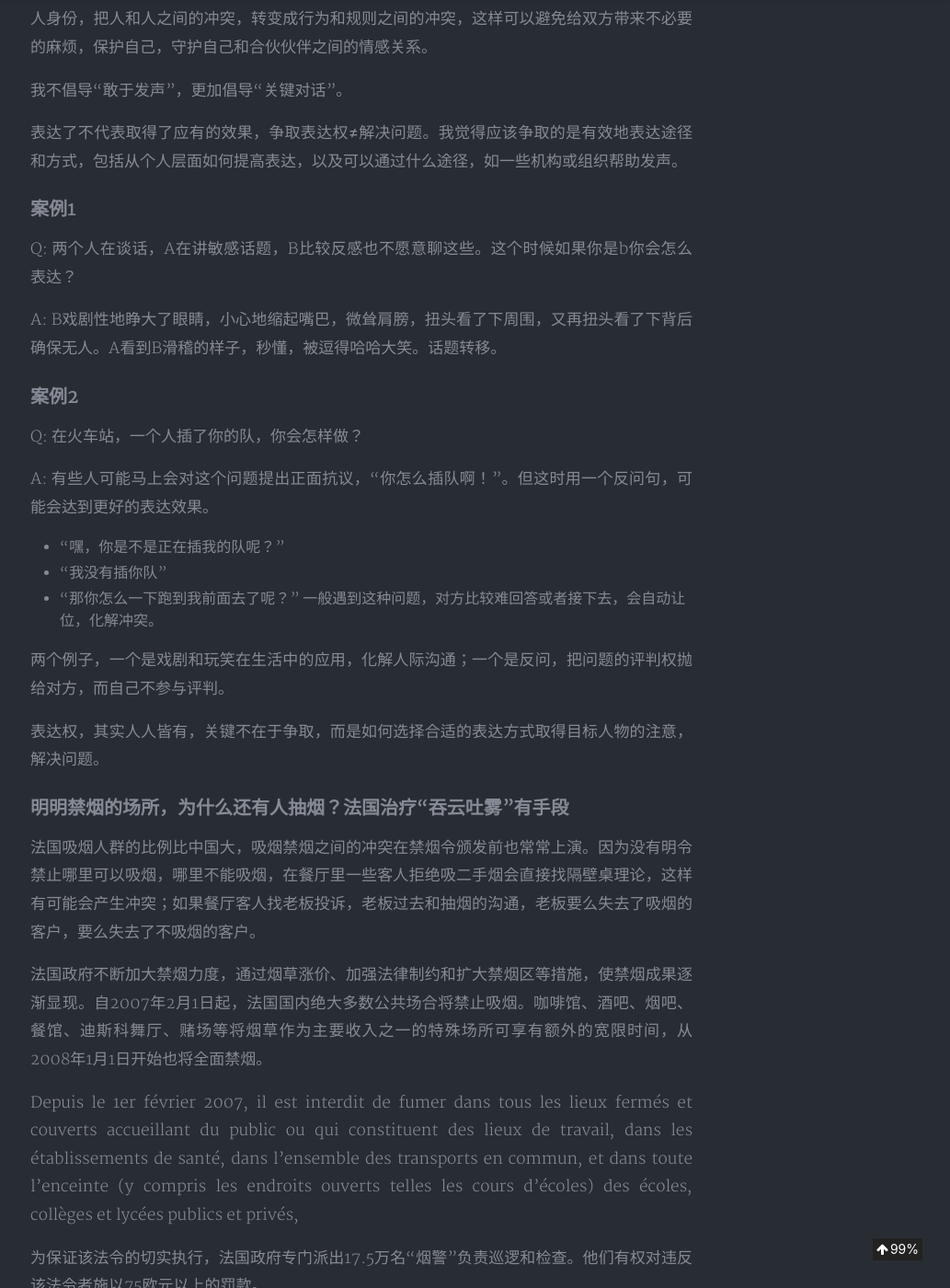
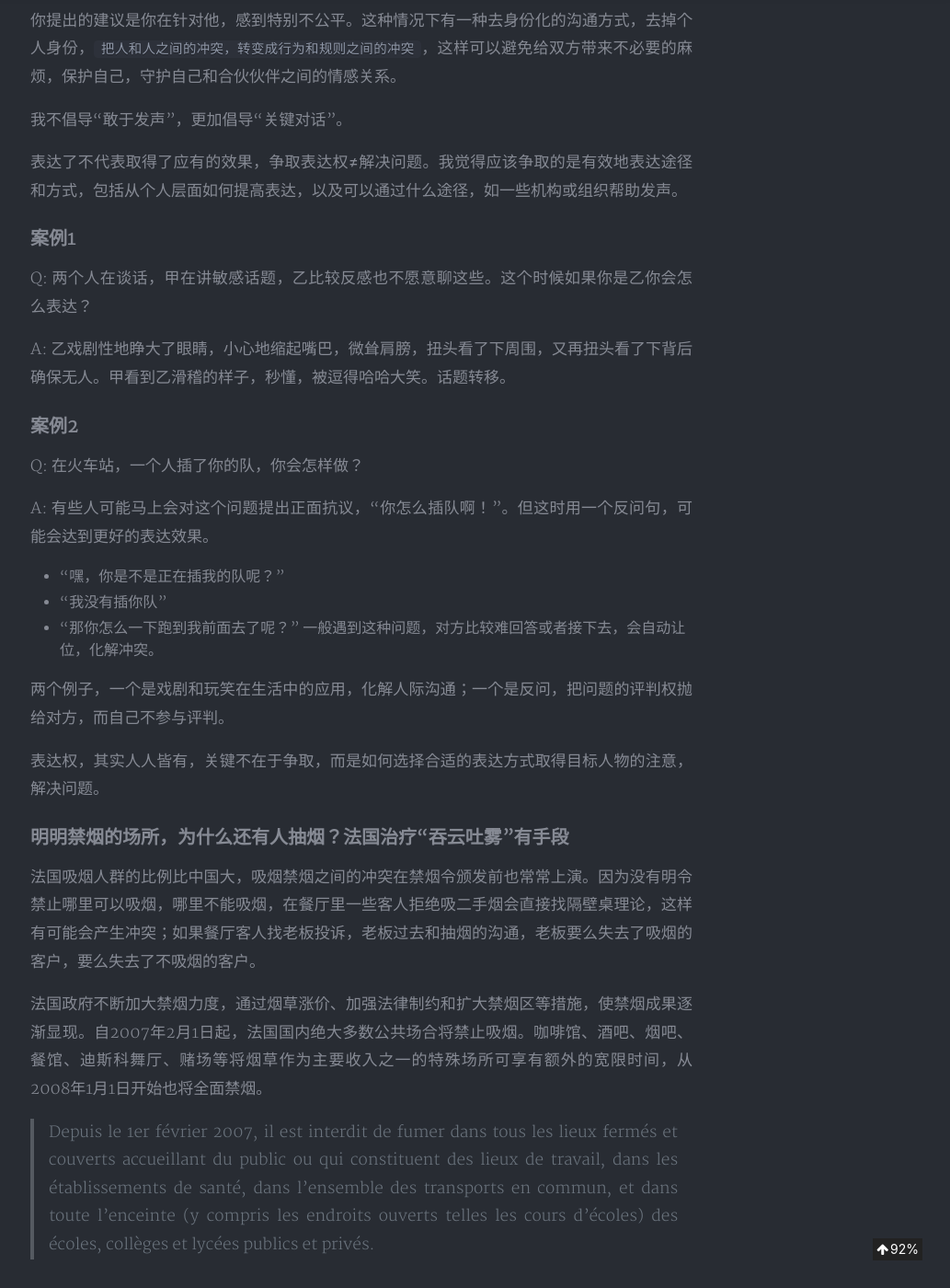
Before and after one commit to aJiea/ajiea.github.io, a Jekyll site: the page built from _posts/2021-04-05-cigarette.md, in a window 1280 px wide and 1400 px high, scrolled down 980 px. Shown: the whole window at 92% size, without its empty margins (247-1280 px from the left). Built offline with Jekyll 4.4.1, drawn with Linux system fonts in a browser that asks for light colours; nearby versions of some CDN libraries; comment, search, counter and statistics services are not loaded; a style sheet for code colours, icons or effects is not loaded; some of the changed text lies outside the part shown.

Commit message:
Update 2021-04-05-cigarette.md

```diff
--- a/_posts/2021-04-05-cigarette.md
+++ b/_posts/2021-04-05-cigarette.md
@@ -10,23 +10,38 @@ categories: 'SELF-MANAGEMENT'
 
 
 3月29日晚，女子在火锅店制止邻桌吸烟被泼不明液体，男子当众嚣张放言“抽烟跟你有关系吗？”
+<br/>
 
 这件事发生后我接到一个访谈，其中一个被问到的问题：``为什么遇到不公时要敢于发声？``
+<br/>
+
 
 ## 敢于发声or发声给谁听？
-敢于发声的目的不是勇敢，也不是发声，而是解决冲突。火锅店抽烟事件挺常见，我也不喜欢抽二手烟，遇到这种情况，通常会告诉服务员，让服务员去调停。就餐环境的系统由餐厅来维护，个人就餐和邻桌就餐共享这个环境，如果环境受到污染，并不是自己这桌和隔壁桌之间的矛盾，而是消费者和餐厅环境管理之间的矛盾。“抽烟跟你有关系吗？”确实没有直接关系，但是有间接关系。
+敢于发声的目的不是勇敢，也不是发声，而是解决冲突。
+<br/>
+
+火锅店抽烟事件挺常见，我也不喜欢抽二手烟，遇到这种情况，通常会告诉服务员，让服务员去调停。就餐环境的系统由餐厅来维护，个人就餐和邻桌就餐共享这个环境，如果环境受到污染，并不是自己这桌和隔壁桌之间的矛盾，而是消费者和餐厅环境管理之间的矛盾。
+<br/>
+
+所以“抽烟跟你有关系吗？”确实没有直接关系，但是有间接关系。
+<br/>
+
 
 ## 去掉个人身份的沟通方式，化解冲突
-在公司管理，同伴合作中也会遇到类似问题，很常见。比如你给别人提出一个建议，一些人觉得你提出的建议是你在针对他，感到特别不公平。这种情况下有一种去身份化的沟通方式，去掉个人身份，把人和人之间的冲突，转变成行为和规则之间的冲突，这样可以避免给双方带来不必要的麻烦，保护自己，守护自己和合伙伙伴之间的情感关系。
+在公司管理，同伴合作中也会遇到类似问题，很常见。比如你给别人提出一个建议，一些人觉得你提出的建议是你在针对他，感到特别不公平。这种情况下有一种去身份化的沟通方式，去掉个人身份，``把人和人之间的冲突，转变成行为和规则之间的冲突``，这样可以避免给双方带来不必要的麻烦，保护自己，守护自己和合伙伙伴之间的情感关系。
+<br/>
 
 我不倡导“敢于发声”，更加倡导“关键对话”。
+<br/>
 
 表达了不代表取得了应有的效果，争取表达权≠解决问题。我觉得应该争取的是有效地表达途径和方式，包括从个人层面如何提高表达，以及可以通过什么途径，如一些机构或组织帮助发声。
+<br/>
 
 ### 案例1
-Q: 两个人在谈话，A在讲敏感话题，B比较反感也不愿意聊这些。这个时候如果你是b你会怎么表达？
+Q: 两个人在谈话，甲在讲敏感话题，乙比较反感也不愿意聊这些。这个时候如果你是乙你会怎么表达？
 
-A: B戏剧性地睁大了眼睛，小心地缩起嘴巴，微耸肩膀，扭头看了下周围，又再扭头看了下背后确保无人。A看到B滑稽的样子，秒懂，被逗得哈哈大笑。话题转移。
+A: 乙戏剧性地睁大了眼睛，小心地缩起嘴巴，微耸肩膀，扭头看了下周围，又再扭头看了下背后确保无人。甲看到乙滑稽的样子，秒懂，被逗得哈哈大笑。话题转移。
+<br/>
 
 ### 案例2
 Q: 在火车站，一个人插了你的队，你会怎样做？
@@ -36,24 +51,36 @@ A: 有些人可能马上会对这个问题提出正面抗议，“你怎么插
 - “我没有插你队”
 - “那你怎么一下跑到我前面去了呢？”
 一般遇到这种问题，对方比较难回答或者接下去，会自动让位，化解冲突。
+<br/>
 
 两个例子，一个是戏剧和玩笑在生活中的应用，化解人际沟通；一个是反问，把问题的评判权抛给对方，而自己不参与评判。
+<br/>
 
 表达权，其实人人皆有，关键不在于争取，而是如何选择合适的表达方式取得目标人物的注意，解决问题。
+<br/>
+
 
 ### 明明禁烟的场所，为什么还有人抽烟？法国治疗“吞云吐雾”有手段
 法国吸烟人群的比例比中国大，吸烟禁烟之间的冲突在禁烟令颁发前也常常上演。因为没有明令禁止哪里可以吸烟，哪里不能吸烟，在餐厅里一些客人拒绝吸二手烟会直接找隔壁桌理论，这样有可能会产生冲突；如果餐厅客人找老板投诉，老板过去和抽烟的沟通，老板要么失去了吸烟的客户，要么失去了不吸烟的客户。
+<br/>
 
 法国政府不断加大禁烟力度，通过烟草涨价、加强法律制约和扩大禁烟区等措施，使禁烟成果逐渐显现。自2007年2月1日起，法国国内绝大多数公共场合将禁止吸烟。咖啡馆、酒吧、烟吧、餐馆、迪斯科舞厅、赌场等将烟草作为主要收入之一的特殊场所可享有额外的宽限时间，从2008年1月1日开始也将全面禁烟。
+<br/>
 
-Depuis le 1er février 2007, il est interdit de fumer dans tous les lieux fermés et couverts accueillant du public ou qui constituent des lieux de travail, dans les établissements de santé, dans l’ensemble des transports en commun, et dans toute l’enceinte (y compris les endroits ouverts telles les cours d’écoles) des écoles, collèges et lycées publics et privés,
+> Depuis le 1er février 2007, il est interdit de fumer dans tous les lieux fermés et couverts accueillant du public ou qui constituent des lieux de travail, dans les établissements de santé, dans l’ensemble des transports en commun, et dans toute l’enceinte (y compris les endroits ouverts telles les cours d’écoles) des écoles, collèges et lycées publics et privés.
+
+<br/>
 
 为保证该法令的切实执行，法国政府专门派出17.5万名“烟警”负责巡逻和检查。他们有权对违反该法令者施以75欧元以上的罚款。
+<br/>
 
 此外，法国政府不仅推出海量的戒烟公益广告、提供戒烟训练课程，还为烟民提供每年多达50欧元的戒烟补助，并将这部分钱归入疾病保险。
+<br/>
 
 法国民众对于禁烟令普遍持肯定态度，一项民调显示，78%的受访民众对在公共场合禁烟表示支持。各类鼓励烟民戒烟的政策纷纷出台，一些私营企业已经开始为戒烟成功的员工设立最高500欧元的奖金，化妆品巨头欧莱雅公司也表示，愿意为自己的员工参加禁烟班支付费用。
+<br/>
 
 政府也不忘安抚忧心忡忡的烟草行业，答应给予烟草业零售协会下属的3万家烟草零售商一定的补贴，以弥补销售下滑带来的损失。因此，目前烟草业零售协会尚无抗议禁烟令的计划。
+<br/>
 
 随着禁烟令推出了一些辅助措施，目的“不在于斥责吸烟者，而是在治疗方面给予人道的协助”，将减少吸烟和吸二手烟引起的死亡人数。
```
